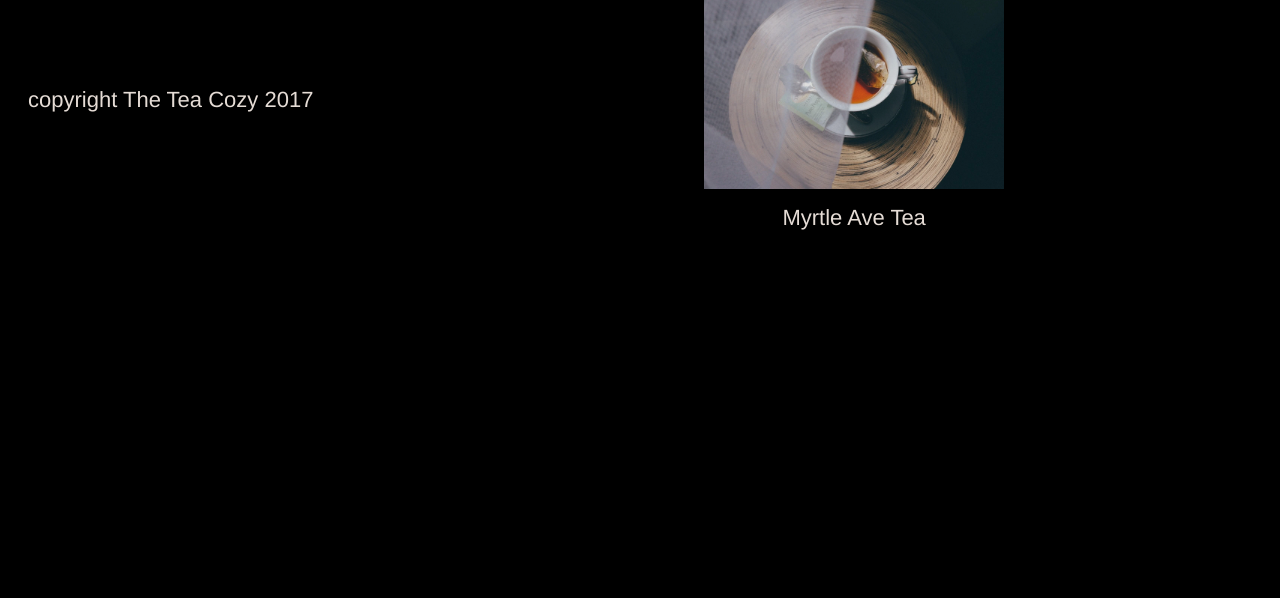
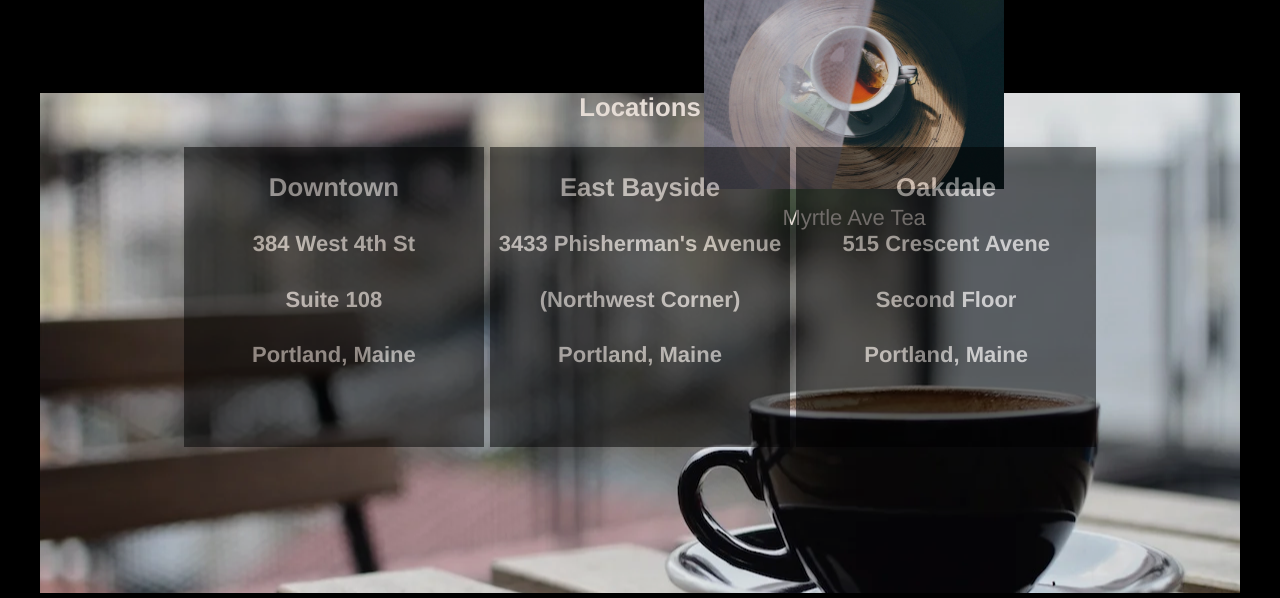
Before and after one commit to carydrew/Cozy_Tea, a plain HTML site: page index.html in a window 1280 px wide. Shown: the part 1472-2070 px from the top of the page. Before the commit the page ends 1703 px from the top, so only its background shows below. Drawn offline with Linux system fonts and the light colour scheme.

Commit message:
Finished
I guess

```diff
--- a/index.html
+++ b/index.html
@@ -42,24 +42,22 @@
                 <figcaption>Bedford Bizarre Tea</figcaption>
             </div>
         </div>
-        <!--
         <div class="locations">
-            <img src="resources/img-locations-background.webp">
             <h3>Locations</h3>
-            <div class="boxes">
-                <div id="box1">
+            <div>
+                <div class="boxes" id="box1">
                     <h3>Downtown</h3>
                     <h4>384 West 4th St</h4>
                     <h4>Suite 108</h4>
                     <h4>Portland, Maine</h4>
                 </div>
-                <div id="box2">
+                <div class="boxes" id="box2">
                     <h3>East Bayside</h3>
                     <h4>3433 Phisherman's Avenue</h4>
                     <h4>(Northwest Corner)</h4>
                     <h4>Portland, Maine</h4>
                 </div>
-                <div id="box3">
+                <div class="boxes" id="box3">
                     <h3>Oakdale</h3>
                     <h4>515 Crescent Avene</h4>
                     <h4>Second Floor</h4>
@@ -72,7 +70,6 @@
             <h5>contact@theteacozy.com</h5>
             <h5>917-555-8904</h5>
         </div>
-        -->
     </div>
     </body>
     <footer>copyright The Tea Cozy 2017</footer>
--- a/resources/style.css
+++ b/resources/style.css
@@ -97,12 +97,25 @@ footer {
     width: 100%;
 }
 .locations {
+    background-image: url(img-locations-background.webp);
+    background-position: center;
+    background-repeat: no-repeat;
+    margin: 20px;
     width: auto;
-    max-height: 500px;
-    display: flex;
-    overflow: hidden;
+    height: 500px;
+    display: block;
+}
+.locations h3 {
+    text-align: center;
+    top: 20%;
 }
 .locations .boxes {
     margin: 15px, 40px;
-    opacity: 1;
+    opacity: .5;
+    background-color: black;
+    display: inline-block;
+    position: relative;
+    height: 300px;
+    width: 300px;
+    bottom: 50%
 }
```
